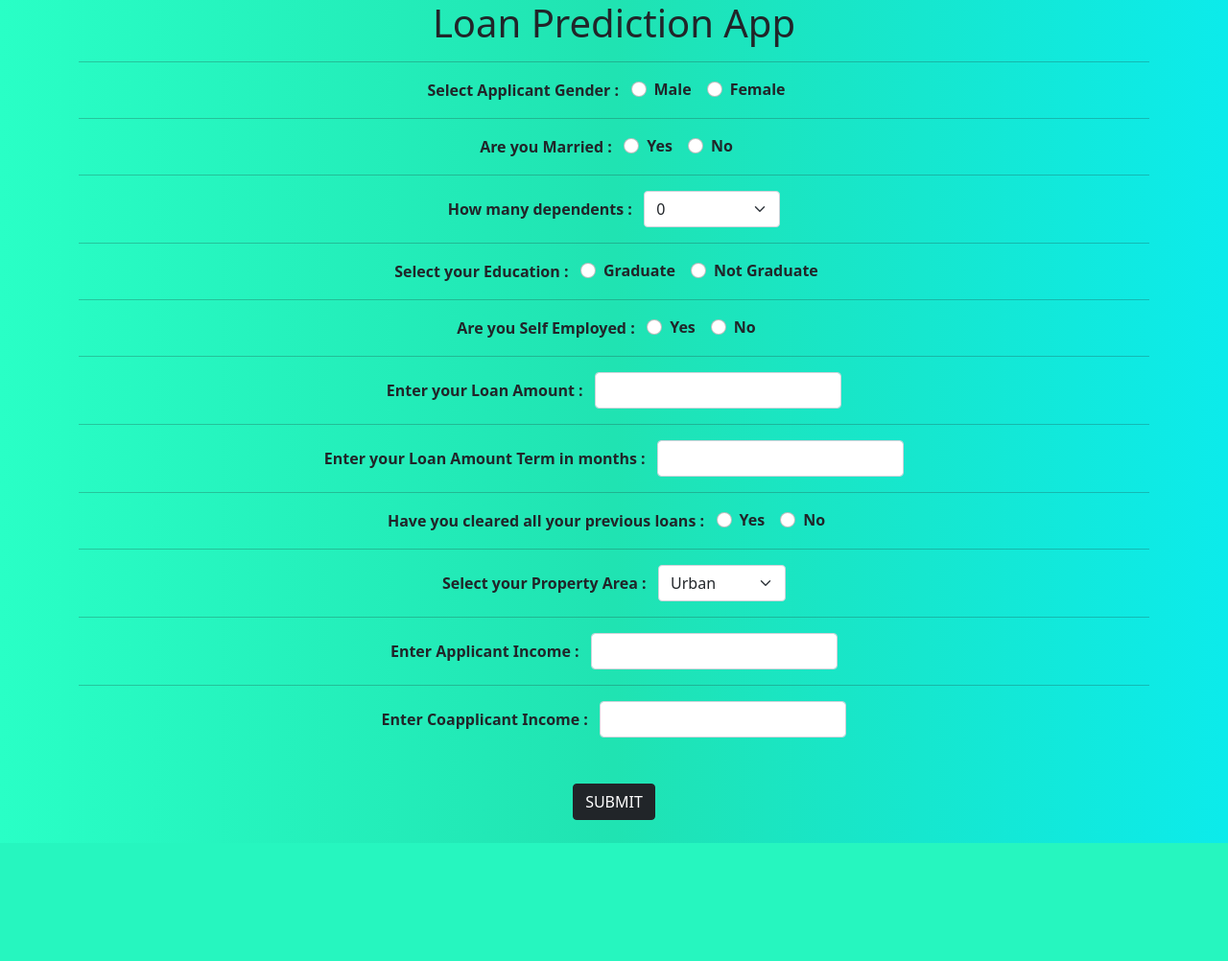
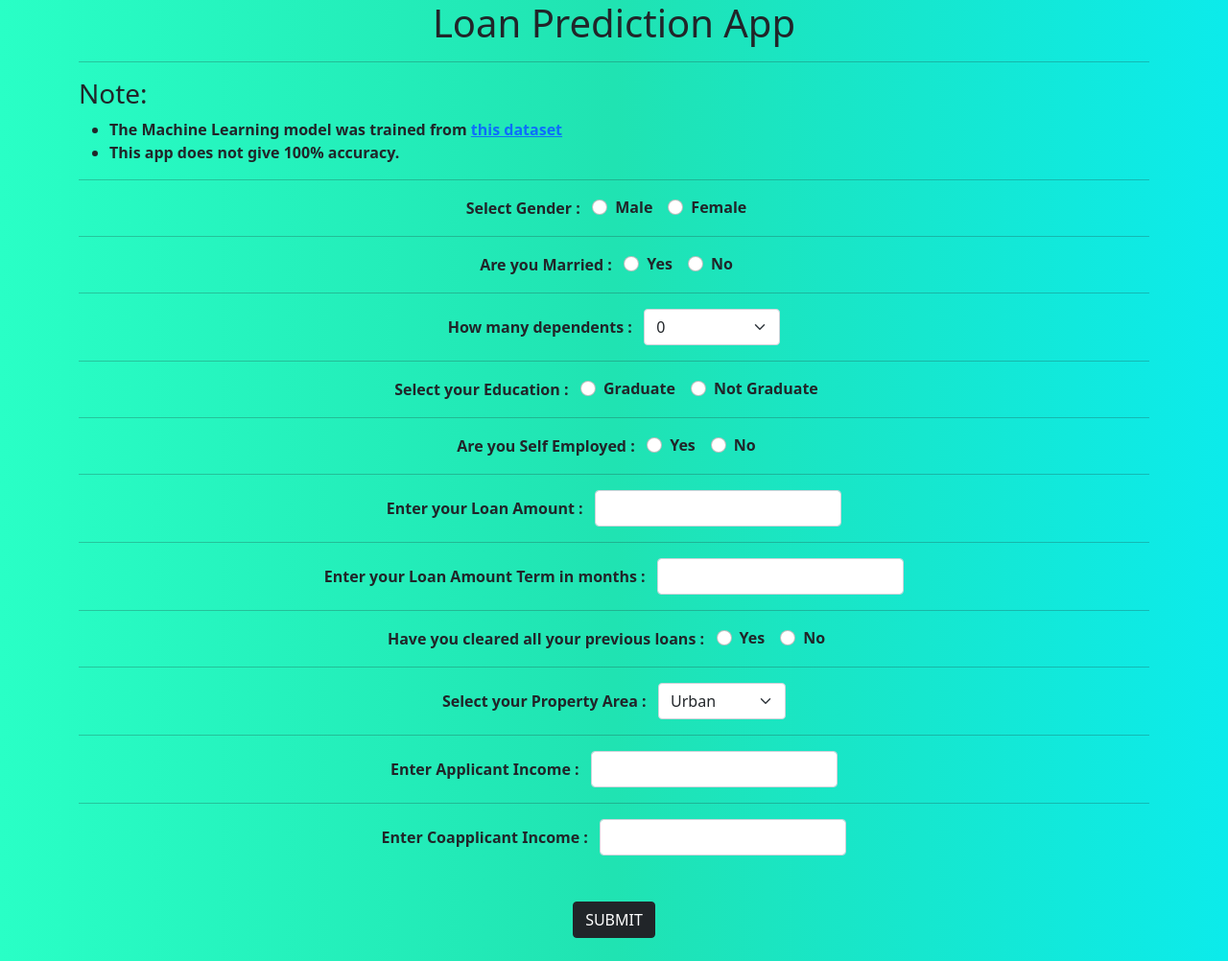
Before and after one commit to LakshmanKishore/loanPrediction, a Flask app: page / in a window 1280 px wide. Shown: the whole page at 96% size. Before the commit the page ends 879 px from the top, so only its background shows below. Run offline with Flask 2, Linux system fonts and the light colour scheme; parts of the project's set-up code (start-up, migrations or seed data) failed here and were passed over.

Commit message:
fix deployment and add Note

```diff
--- a/templates/index.html
+++ b/templates/index.html
@@ -8,7 +8,7 @@
     <!-- Bootstrap CSS only -->
     <link href="https://cdn.jsdelivr.net/npm/bootstrap@5.0.2/dist/css/bootstrap.min.css" rel="stylesheet"
         integrity="sha384-EVSTQN3/azprG1Anm3QDgpJLIm9Nao0Yz1ztcQTwFspd3yD65VohhpuuCOmLASjC" crossorigin="anonymous">
-    <link rel="stylesheet" href="/static/app.css">
+    <link rel="stylesheet" href="/static/loan.css">
     <link rel="shortcut icon" href="/static/favicon.ico">
     <title>Loan Prediction</title>
 </head>
@@ -17,10 +17,21 @@
     <h1 class="center">Loan Prediction App</h1>
 
     <div class="container" {{hideform}}>
+        <div align="left">
+            <hr>
+            <h3>Note:</h3>
+            <ul>
+                <li>The Machine Learning model was trained from
+                    <a href="https://www.kaggle.com/altruistdelhite04/loan-prediction-problem-dataset"
+                        target="_blank">this dataset</a>
+                </li>
+                <li>This app does not give 100% accuracy.   </li>
+            </ul>
+        </div>
         <form action="/predict" method="POST">
             <hr>
             <div class="form-group flex-column flex-sm-row">
-                <label>Select Applicant Gender : &nbsp;&nbsp; </label>
+                <label>Select Gender : &nbsp;&nbsp; </label>
                 <div class="form-check form-check-inline">
                     <input required class="form-check-input" type="radio" name="Gender" id="male" value="male">
                     <label class="form-check-label" for="male">Male</label>
@@ -56,7 +67,8 @@
             <div class="form-group flex-column flex-sm-row">
                 <label>Select your Education : &nbsp;&nbsp; </label>
                 <div class="form-check form-check-inline">
-                    <input required class="form-check-input" type="radio" name="Education" id="Graduate" value="Graduate">
+                    <input required class="form-check-input" type="radio" name="Education" id="Graduate"
+                        value="Graduate">
                     <label class="form-check-label" for="Graduate">Graduate</label>
                 </div>
                 <div class="form-check form-check-inline">
@@ -91,7 +103,8 @@
             <div class="form-group flex-column flex-sm-row">
                 <label>Have you cleared all your previous loans : &nbsp;&nbsp; </label>
                 <div class="form-check form-check-inline">
-                    <input required class="form-check-input" type="radio" name="Credit_History" id="c_yes" value="c_yes">
+                    <input required class="form-check-input" type="radio" name="Credit_History" id="c_yes"
+                        value="c_yes">
                     <label class="form-check-label" for="c_yes">Yes</label>
                 </div>
                 <div class="form-check form-check-inline">
```
Also changed, not shown: static/loan.css (renamed from static/app.css).
